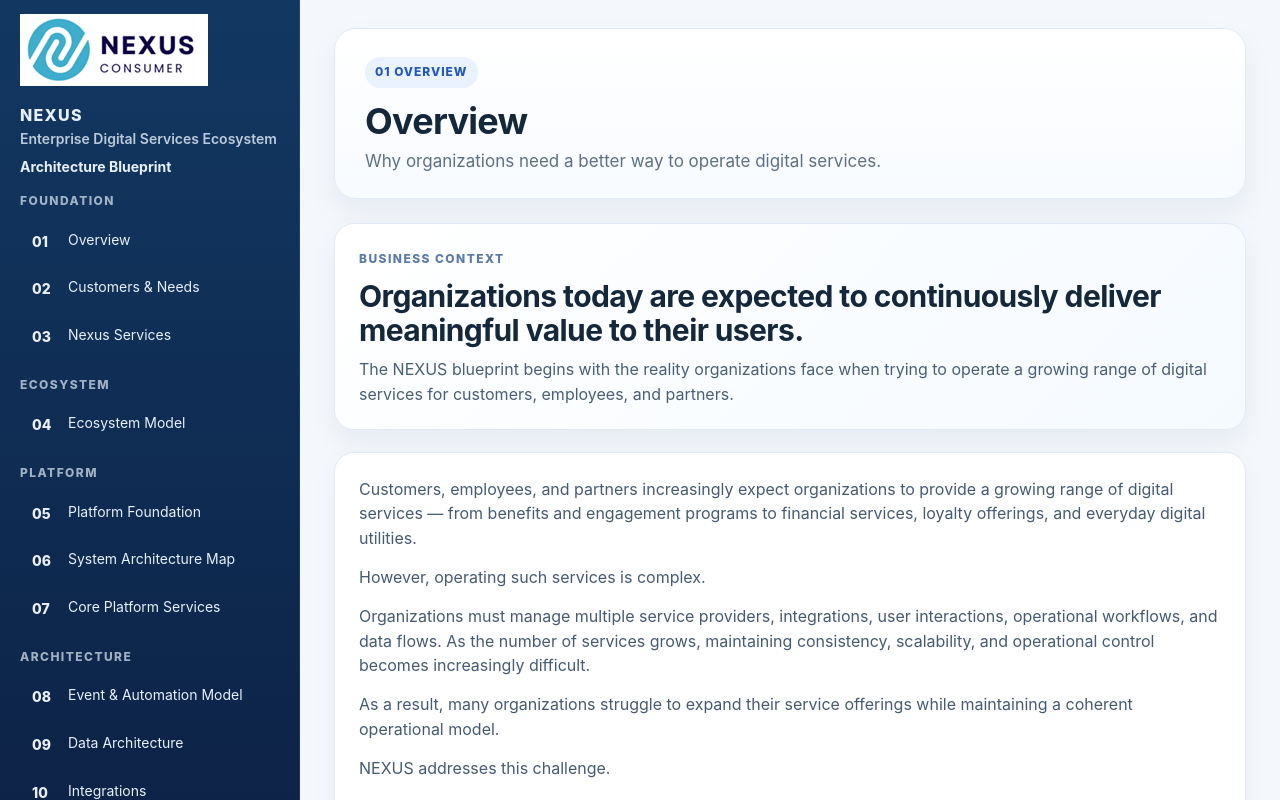
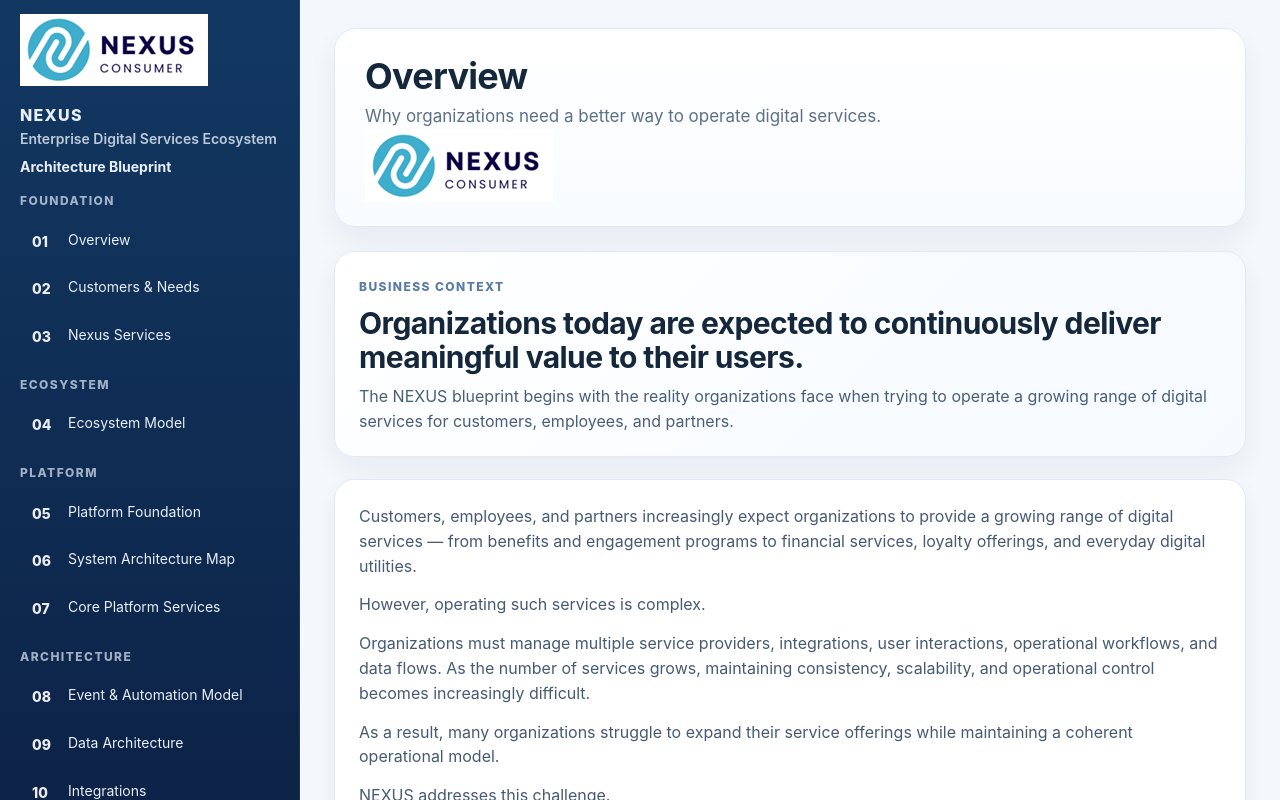
Before and after one commit to Nexus-Team-Project/NEXUS-BluePrint-Architecture, a React (Create React App) app: page / in a window 1280 px wide. Shown: the top 800 px of the page. Built offline with nearby package versions, Linux system fonts and the light colour scheme.

Commit message:
sync all project files

```diff
--- a/src/App.jsx
+++ b/src/App.jsx
@@ -216,11 +216,12 @@
   return (
     <section className={`page ${minimal ? "page-minimal" : ""}`}>
       <div className="page-header">
-        <div className="page-kicker">
-          {chapter.number} {chapter.title}
+        <div className="page-header-text">
+          <h1>{chapter.title}</h1>
+          {chapter.subtitle && <p>{chapter.subtitle}</p>}
         </div>
-        <h1>{chapter.title}</h1>
-        {chapter.subtitle && <p>{chapter.subtitle}</p>}
+
+        <img src={logo} alt="NEXUS" className="page-header-logo" />
       </div>
 
       <div className="page-body">{children}</div>
```
